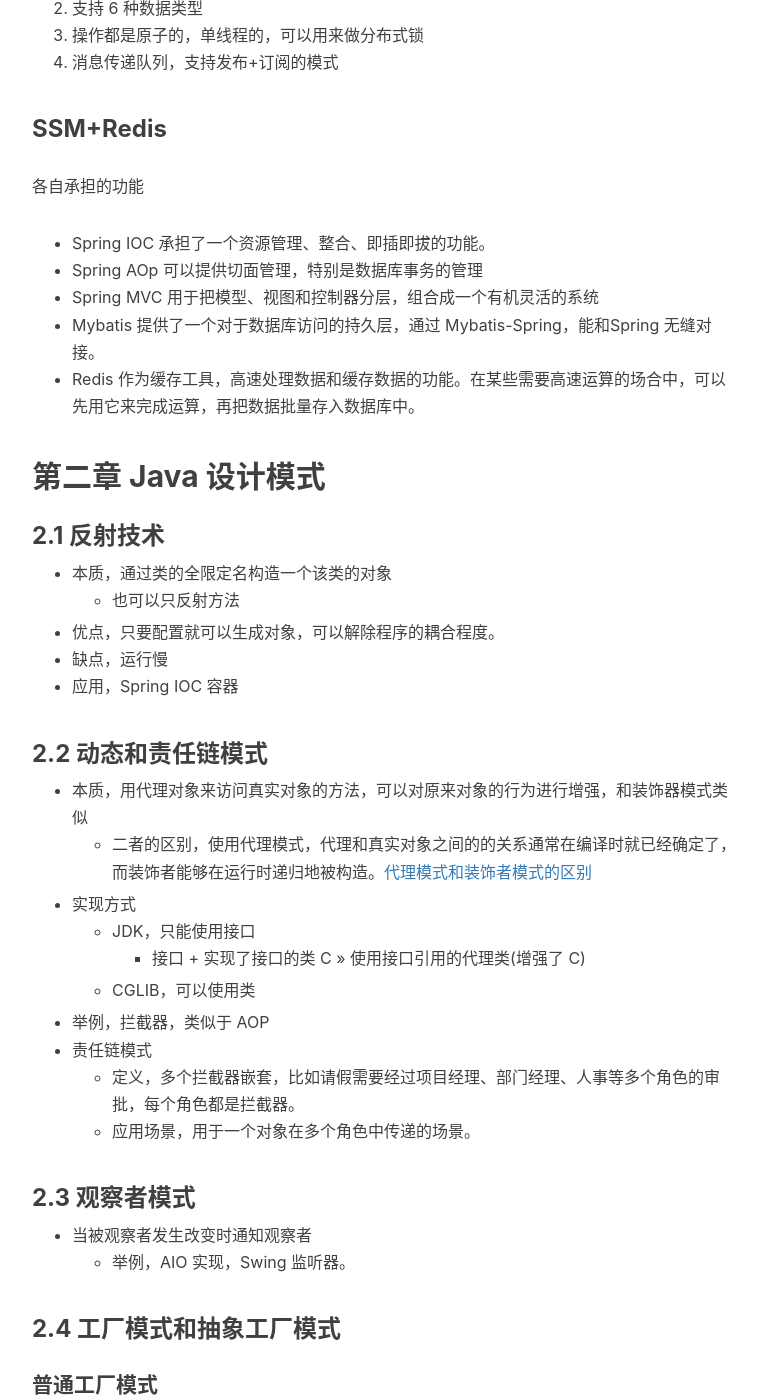
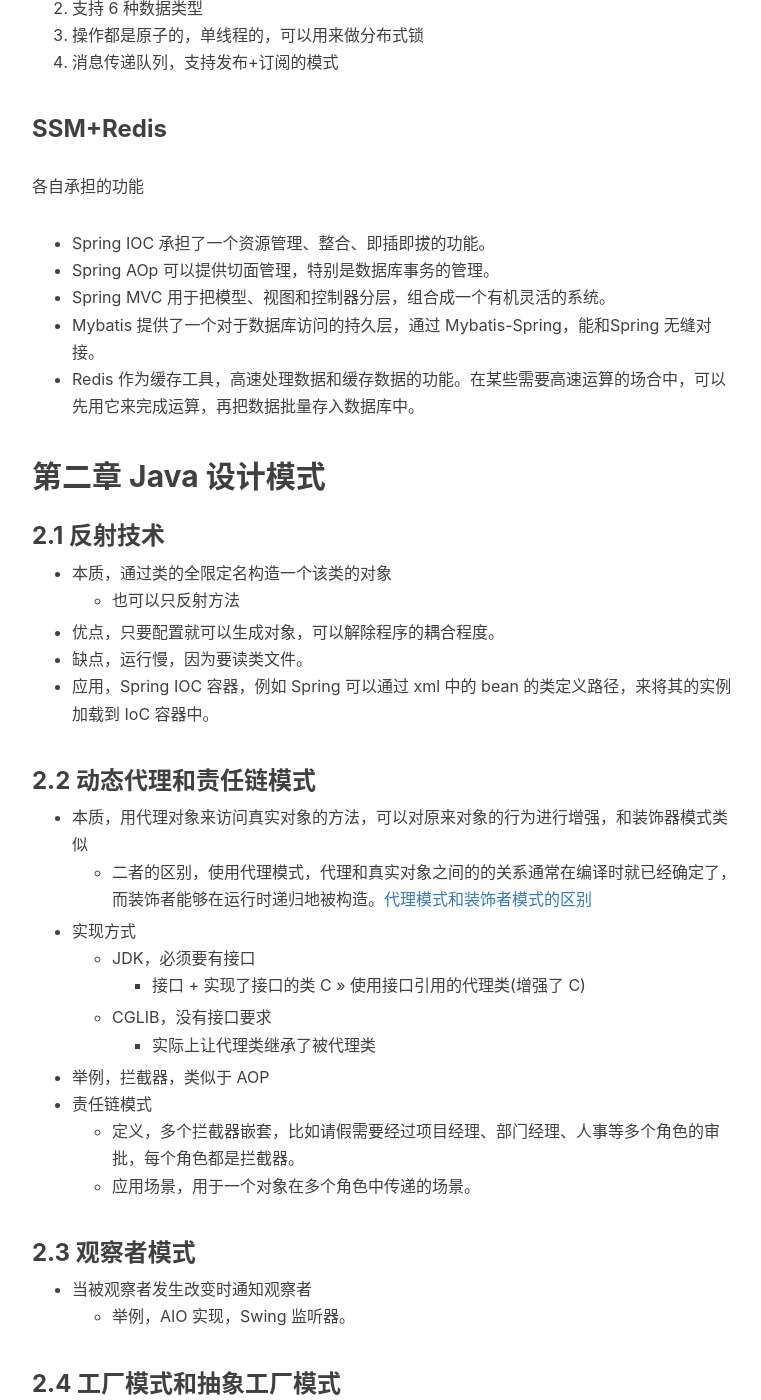
Before and after one commit to shihunyewu/shihunyewu.github.io, a Jekyll site: the page built from _posts/2019-05-05-spring-springMVC-Mybatis.md, in a window 1280 px wide and 1400 px high, scrolled down 1609 px. Shown: the whole window, without its empty margins (233-994 px from the left). Built offline with Jekyll 4.4.1, drawn with Linux system fonts in a browser that asks for light colours; nearby versions of some CDN libraries; comment, search, counter and statistics services are not loaded.

Commit message:
对反射和动态代理的一点补充

```diff
--- a/_posts/2019-05-05-spring-springMVC-Mybatis.md
+++ b/_posts/2019-05-05-spring-springMVC-Mybatis.md
@@ -42,8 +42,8 @@
 ### SSM+Redis
 各自承担的功能
 - Spring IOC 承担了一个资源管理、整合、即插即拔的功能。
-- Spring AOp 可以提供切面管理，特别是数据库事务的管理
-- Spring MVC 用于把模型、视图和控制器分层，组合成一个有机灵活的系统
+- Spring AOp 可以提供切面管理，特别是数据库事务的管理。
+- Spring MVC 用于把模型、视图和控制器分层，组合成一个有机灵活的系统。
 - Mybatis 提供了一个对于数据库访问的持久层，通过 Mybatis-Spring，能和Spring 无缝对接。
 - Redis 作为缓存工具，高速处理数据和缓存数据的功能。在某些需要高速运算的场合中，可以先用它来完成运算，再把数据批量存入数据库中。
 
@@ -52,16 +52,17 @@
 - 本质，通过类的全限定名构造一个该类的对象
 	- 也可以只反射方法
 - 优点，只要配置就可以生成对象，可以解除程序的耦合程度。
-- 缺点，运行慢
-- 应用，Spring IOC 容器
+- 缺点，运行慢，因为要读类文件。
+- 应用，Spring IOC 容器，例如 Spring 可以通过 xml 中的 bean 的类定义路径，来将其的实例加载到 IoC 容器中。
 
-### 2.2 动态和责任链模式
+### 2.2 动态代理和责任链模式
 - 本质，用代理对象来访问真实对象的方法，可以对原来对象的行为进行增强，和装饰器模式类似
 	- 二者的区别，使用代理模式，代理和真实对象之间的的关系通常在编译时就已经确定了，而装饰者能够在运行时递归地被构造。[代理模式和装饰者模式的区别](https://www.cnblogs.com/xiaolovewei/p/7751332.html)
 - 实现方式
-	- JDK，只能使用接口
+	- JDK，必须要有接口
 		- 接口 + 实现了接口的类 C >> 使用接口引用的代理类(增强了 C)
-	- CGLIB，可以使用类
+	- CGLIB，没有接口要求
+        - 实际上让代理类继承了被代理类
 - 举例，拦截器，类似于 AOP
 - 责任链模式
 	- 定义，多个拦截器嵌套，比如请假需要经过项目经理、部门经理、人事等多个角色的审批，每个角色都是拦截器。
```
